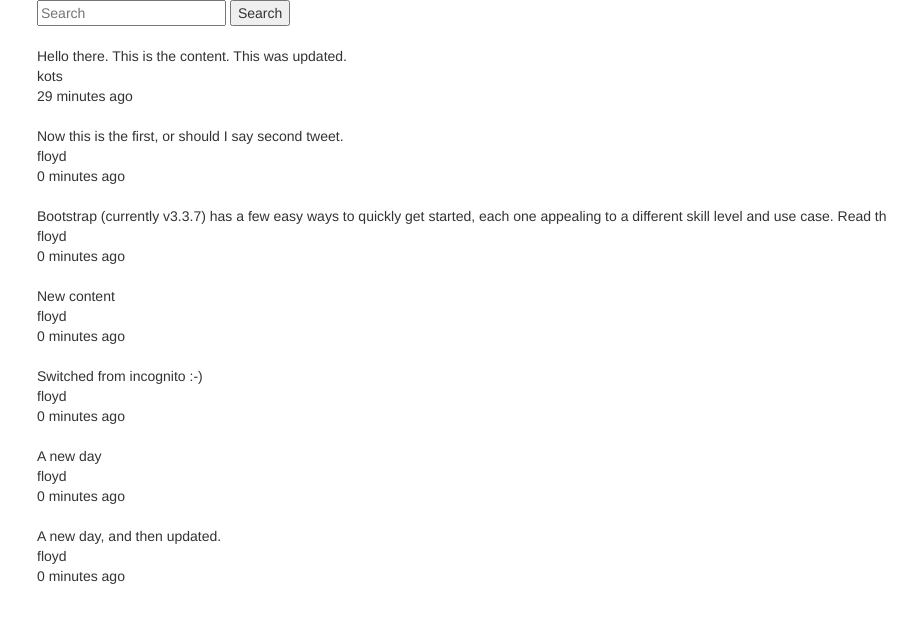
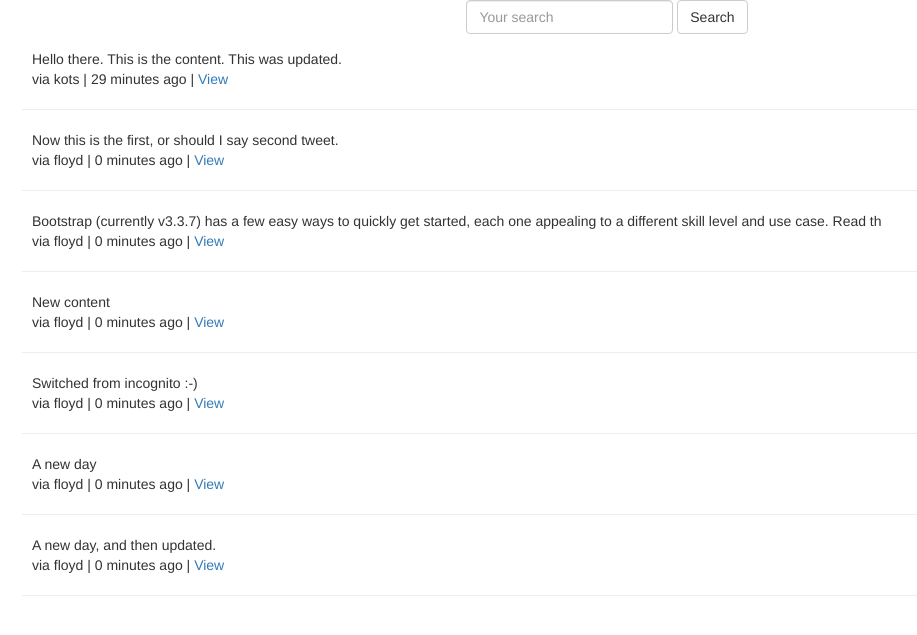
Before and after one commit to floydkots/tweetme, a Django app: page /tweet/ in a window 1280 px wide. Shown: the top 635 px of the page, without its empty margins (33-950 px from the left). Run offline with Django 3.2, Linux system fonts and the light colour scheme; data comes from the database, SQL or seed files in the repository; some libraries are stand-ins or nearby versions.

Commit message:
Update: Styled the tweets to look a lil' bit better

```diff
--- a/tweets/templates/tweets/list_view.html
+++ b/tweets/templates/tweets/list_view.html
@@ -1,10 +1,26 @@
 {% extends "base.html" %}
+
 {% block content %}
-  {% include "tweets/search_form.html" %}<br/>
+
+  {% include "tweets/search_form.html" %}
+
+  <div class="row">
+    <div class="col-sm-8 col-sm-offset-2"></div>
     {% for object in object_list %}
+      <div class="media">
+        <div class="media-left">
+          <a href="#">
+            {% if object.image %}
+              <img class="media-object" src="..." alt="...">
+            {% endif %}
+          </a>
+        </div>
+        <div class="media-body">
           {{ object.content }}<br/>
-    {{ object.user }}<br/>
-    {{ object.timestamp | timesince }} ago <br/><br/>
+          via {{ object.user }} | {{ object.timestamp | timesince }} ago | <a href="{{ object.get_absolute_url }}">View</a>
+        </div>
+      </div>
+      <hr/>
     {% empty %}
       {% if request.GET.q %}
         <p>No tweets found</p>
@@ -12,4 +28,7 @@
         <p>No tweets yet</p>
       {% endif %}
     {% endfor %}
+  </div>
+  </div>
+
 {% endblock content %}
--- a/tweets/templates/tweets/search_form.html
+++ b/tweets/templates/tweets/search_form.html
@@ -1,5 +1,12 @@
-<form method="get" action="{% url "tweet:list" %}">
-  <input type="text" name="q" placeholder="Search"
-  value="{{ request.GET.q }}"/>
-  <input type="submit" value="Search"/>
-</form>
+<div class="row">
+  <div class="col-sm-12 text-center">
+    <form class="form-inline" method="get" action="{% url "tweet:list" %}">
+      <div class="form-group">
+        <input class="form-control" type="text" name="q" placeholder="Your search"
+               value="{{ request.GET.q }}"/>
+        <input class="btn btn-default" type="submit" value="Search"/>
+      </div>
+
+    </form>
+  </div>
+</div>
```
Lines whose indentation alone changed are shown as unchanged.
